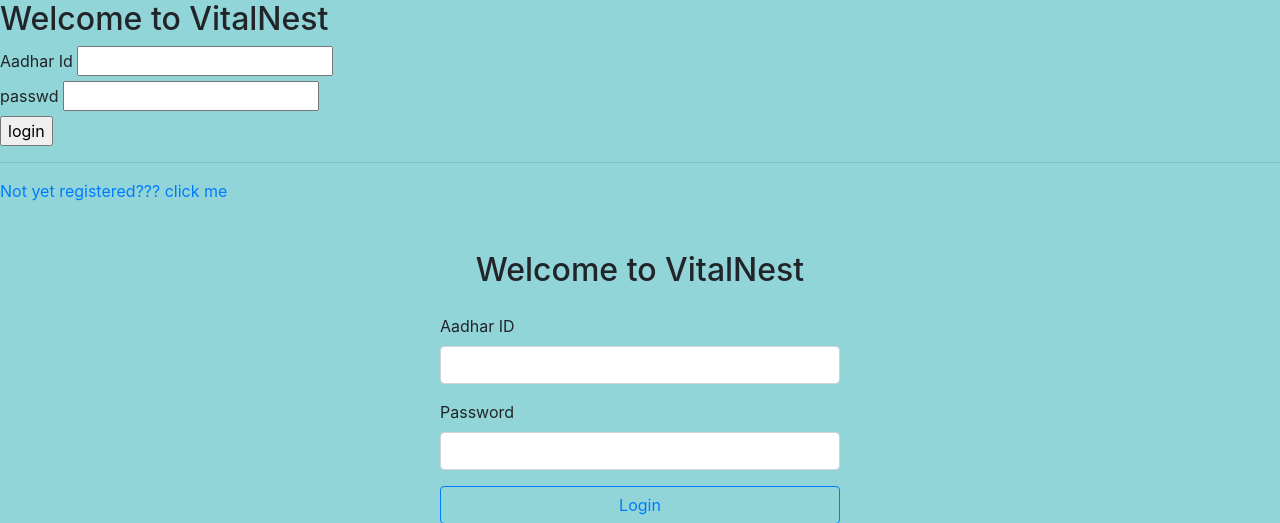
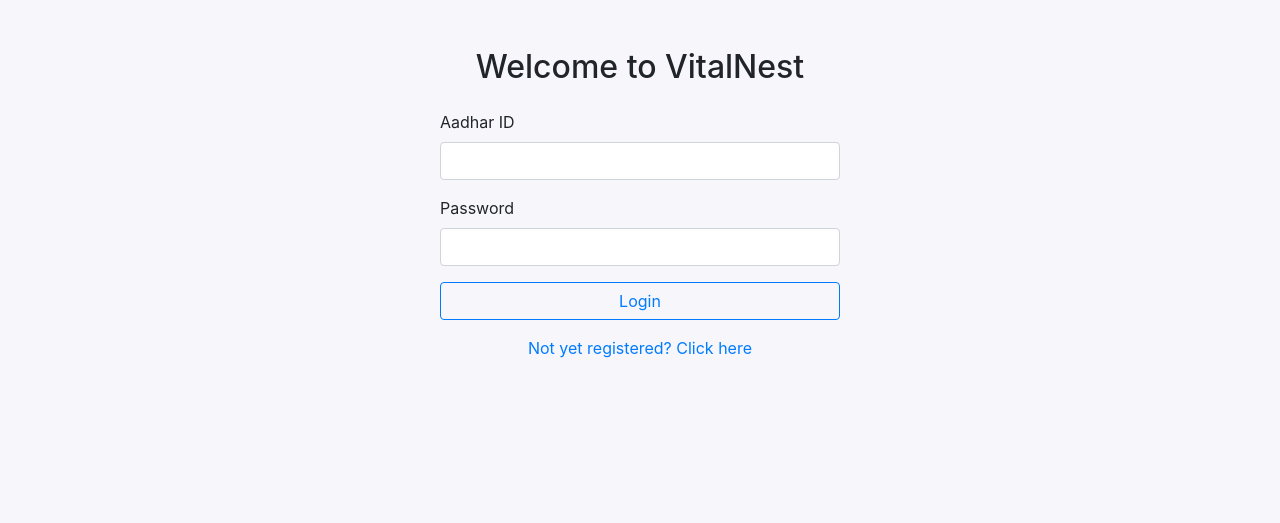
Before and after one commit to PMANOHARAREDDY/Vital_Nest_flask_Solution, a Flask app: page / in a window 1280 px wide. Shown: the top 523 px of the page. Run offline with Flask 3, Linux system fonts and the light colour scheme; some libraries are stand-ins or nearby versions.

Commit message:
Readdressed the files based on their type

```diff
--- a/templates/index.html
+++ b/templates/index.html
@@ -6,22 +6,7 @@
     <title>VitalNest Login</title>
     <link rel="stylesheet" href="https://stackpath.bootstrapcdn.com/bootstrap/4.5.2/css/bootstrap.min.css">
 </head>
-<body
-    style ="background-color : rgb(145, 213, 217)">
-    <h2>Welcome to VitalNest</h2>
-    <form action="/login" method="post">
-        <label for="aadhar"> Aadhar Id </label>
-        <input type="text" name="aadhar" pattern="\d{12}" maxlength="12" minlength="12" required>
-        <br>
-        <label for="passwd"> passwd </label>
-        <input type="password" name="passwd" maxlength="15" minlength="8" required>
-        <br>
-        <input type="submit" value="login">
-    </form>
-    <hr>
-    <a href="{{url_for('register')}}">Not yet registered??? click me</a>
 <body style="background-color: #f7f7fb;">
-
     <div class="container mt-5">
         <h2 class="text-center mb-4">Welcome to VitalNest</h2>
         <form action="/login" method="post" class="mx-auto" style="max-width: 400px;">
@@ -41,8 +26,6 @@
             <a href="{{ url_for('register') }}">Not yet registered? Click here</a>
         </p>
     </div>
-
-    <!-- Bootstrap JS -->
     <script src="https://code.jquery.com/jquery-3.5.1.slim.min.js"></script>
     <script src="https://cdn.jsdelivr.net/npm/popper.js@1.16.1/dist/umd/popper.min.js"></script>
     <script src="https://stackpath.bootstrapcdn.com/bootstrap/4.5.2/js/bootstrap.min.js"></script>
```
Also changed, not shown: templates/hospital_dashboard.html (+4 -4 lines), static/Doctor_Holding_Stethoscope.webp (renamed from templates/Doctor_Holding_Stethoscope.webp), static/Older-patient.jpg (renamed from templates/Older-patient.jpg), static/dashboard.jpg (renamed from templates/dashboard.jpg), static/style.css (renamed from templates/style.css).
